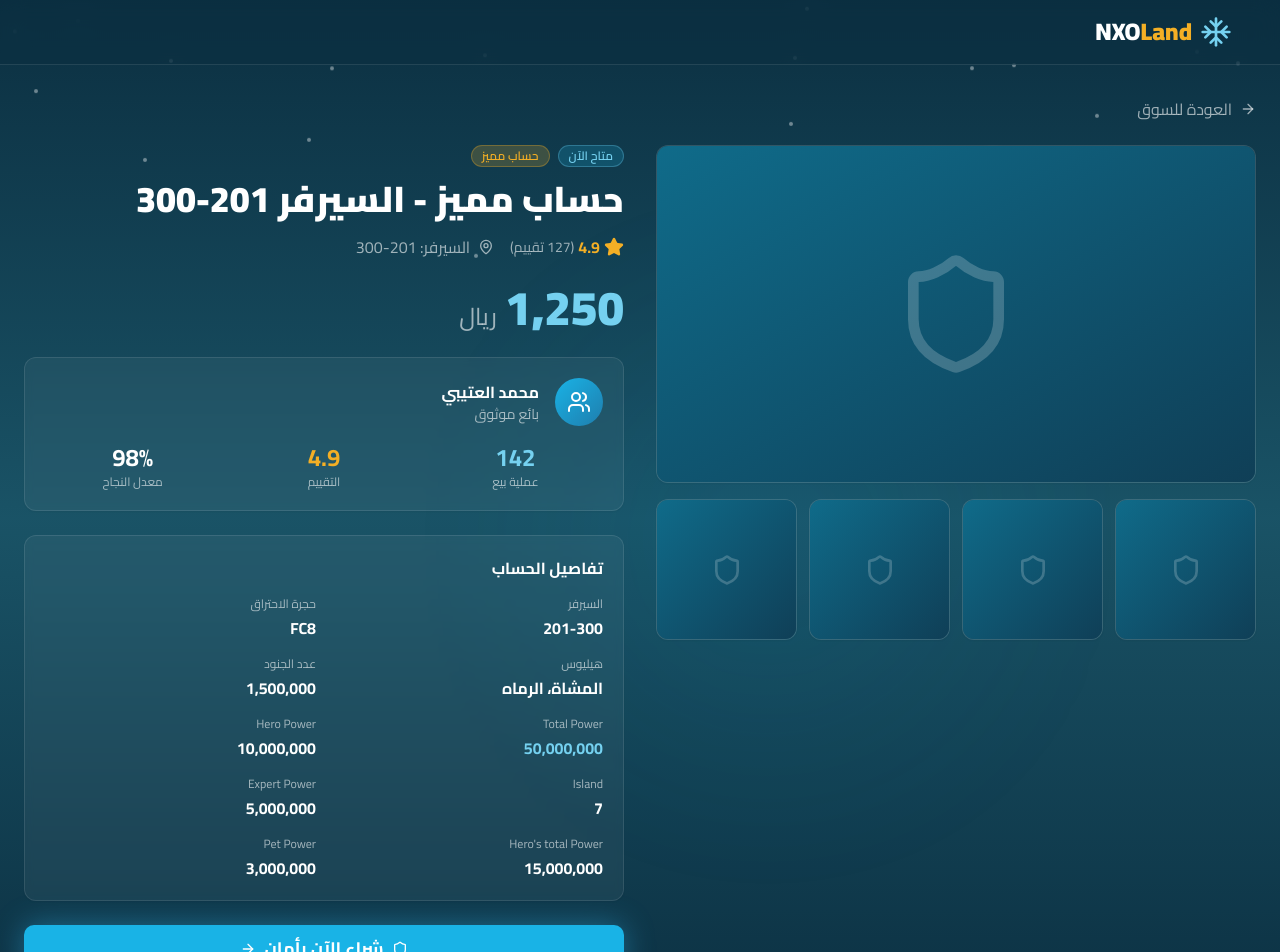
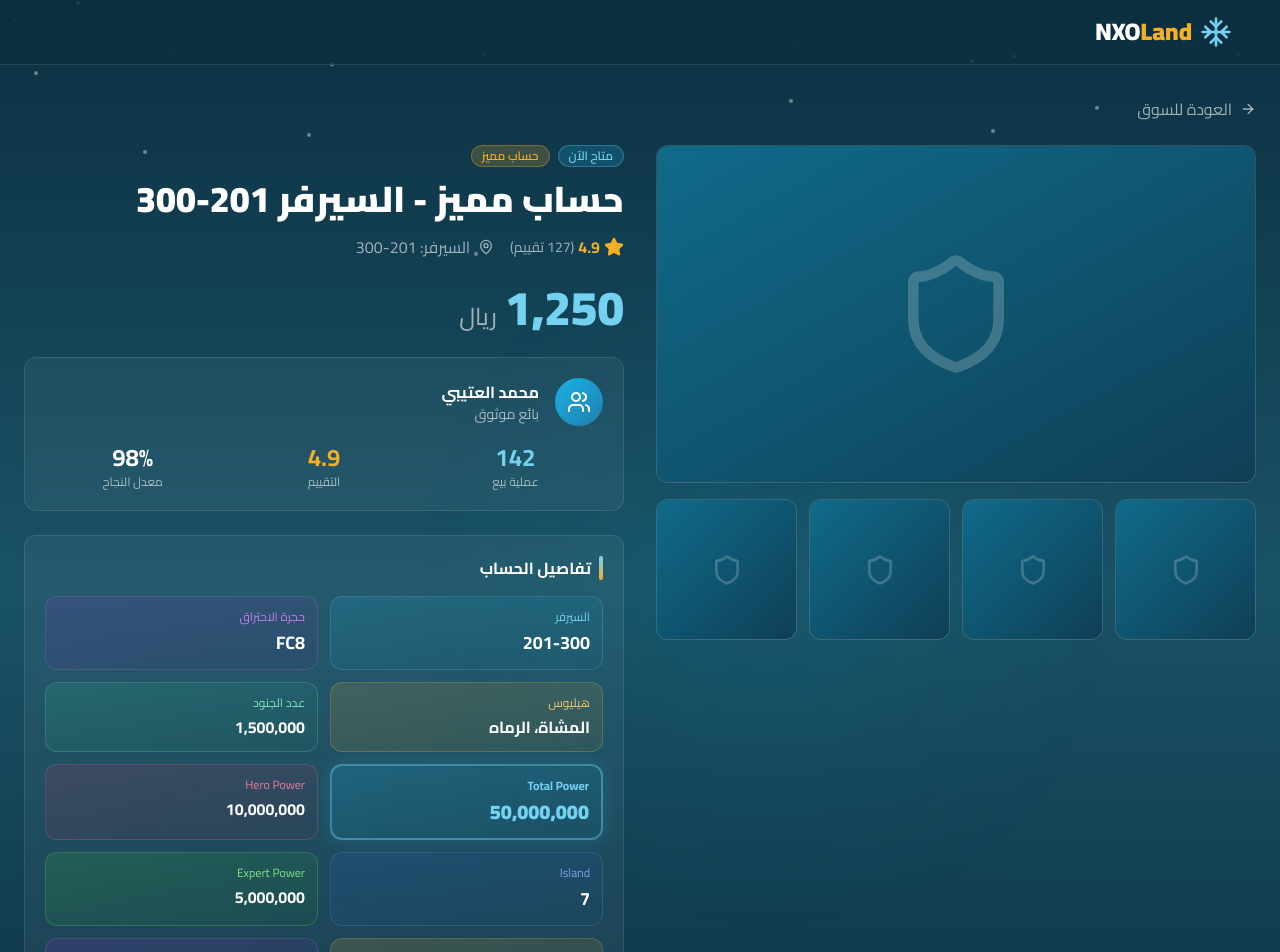
Before and after one commit to Netrohub/Frontend, a React (Vite) app: page /product/1 in a window 1280 px wide. Shown: the top 952 px of the page. Built offline with nearby package versions, Linux system fonts and the light colour scheme; the HTML template or start-up script is replaced by a standard one.

Commit message:
Refactor product details page

```diff
--- a/src/pages/ProductDetails.tsx
+++ b/src/pages/ProductDetails.tsx
@@ -126,46 +126,49 @@ const ProductDetails = () => {
 
             {/* Account Details */}
             <Card className="p-5 bg-white/5 border-white/10 backdrop-blur-sm">
-              <h3 className="font-bold text-white mb-4">تفاصيل الحساب</h3>
-              <div className="grid grid-cols-2 gap-4">
-                <div className="space-y-1">
-                  <div className="text-xs text-white/60">السيرفر</div>
-                  <div className="font-bold text-white">201-300</div>
+              <h3 className="font-bold text-white mb-4 flex items-center gap-2">
+                <div className="w-1 h-6 bg-gradient-to-b from-[hsl(195,80%,70%)] to-[hsl(40,90%,55%)] rounded-full" />
+                تفاصيل الحساب
+              </h3>
+              <div className="grid grid-cols-2 gap-3">
+                <div className="p-3 bg-gradient-to-br from-[hsl(195,80%,50%,0.15)] to-[hsl(195,80%,30%,0.1)] rounded-lg border border-[hsl(195,80%,70%,0.2)]">
+                  <div className="text-xs text-[hsl(195,80%,70%)] mb-1">السيرفر</div>
+                  <div className="font-bold text-white text-lg">201-300</div>
                 </div>
-                <div className="space-y-1">
-                  <div className="text-xs text-white/60">حجرة الاحتراق</div>
-                  <div className="font-bold text-white">FC8</div>
+                <div className="p-3 bg-gradient-to-br from-[hsl(280,70%,50%,0.15)] to-[hsl(280,70%,30%,0.1)] rounded-lg border border-[hsl(280,70%,70%,0.2)]">
+                  <div className="text-xs text-[hsl(280,70%,70%)] mb-1">حجرة الاحتراق</div>
+                  <div className="font-bold text-white text-lg">FC8</div>
                 </div>
-                <div className="space-y-1">
-                  <div className="text-xs text-white/60">هيليوس</div>
+                <div className="p-3 bg-gradient-to-br from-[hsl(40,90%,55%,0.15)] to-[hsl(40,90%,40%,0.1)] rounded-lg border border-[hsl(40,90%,70%,0.2)]">
+                  <div className="text-xs text-[hsl(40,90%,70%)] mb-1">هيليوس</div>
                   <div className="font-bold text-white">المشاة، الرماه</div>
                 </div>
-                <div className="space-y-1">
-                  <div className="text-xs text-white/60">عدد الجنود</div>
+                <div className="p-3 bg-gradient-to-br from-[hsl(160,60%,50%,0.15)] to-[hsl(160,60%,30%,0.1)] rounded-lg border border-[hsl(160,60%,70%,0.2)]">
+                  <div className="text-xs text-[hsl(160,60%,70%)] mb-1">عدد الجنود</div>
                   <div className="font-bold text-white">1,500,000</div>
                 </div>
-                <div className="space-y-1">
-                  <div className="text-xs text-white/60">Total Power</div>
-                  <div className="font-bold text-[hsl(195,80%,70%)]">50,000,000</div>
+                <div className="p-3 bg-gradient-to-br from-[hsl(195,80%,50%,0.2)] to-[hsl(195,80%,30%,0.15)] rounded-lg border-2 border-[hsl(195,80%,70%,0.4)] shadow-[0_0_20px_rgba(56,189,248,0.2)]">
+                  <div className="text-xs text-[hsl(195,80%,70%)] mb-1 font-bold">Total Power</div>
+                  <div className="font-black text-[hsl(195,80%,70%)] text-xl">50,000,000</div>
                 </div>
-                <div className="space-y-1">
-                  <div className="text-xs text-white/60">Hero Power</div>
+                <div className="p-3 bg-gradient-to-br from-[hsl(340,70%,50%,0.15)] to-[hsl(340,70%,30%,0.1)] rounded-lg border border-[hsl(340,70%,70%,0.2)]">
+                  <div className="text-xs text-[hsl(340,70%,70%)] mb-1">Hero Power</div>
                   <div className="font-bold text-white">10,000,000</div>
                 </div>
-                <div className="space-y-1">
-                  <div className="text-xs text-white/60">Island</div>
-                  <div className="font-bold text-white">7</div>
+                <div className="p-3 bg-gradient-to-br from-[hsl(220,70%,50%,0.15)] to-[hsl(220,70%,30%,0.1)] rounded-lg border border-[hsl(220,70%,70%,0.2)]">
+                  <div className="text-xs text-[hsl(220,70%,70%)] mb-1">Island</div>
+                  <div className="font-bold text-white text-lg">7</div>
                 </div>
-                <div className="space-y-1">
-                  <div className="text-xs text-white/60">Expert Power</div>
+                <div className="p-3 bg-gradient-to-br from-[hsl(120,60%,50%,0.15)] to-[hsl(120,60%,30%,0.1)] rounded-lg border border-[hsl(120,60%,70%,0.2)]">
+                  <div className="text-xs text-[hsl(120,60%,70%)] mb-1">Expert Power</div>
                   <div className="font-bold text-white">5,000,000</div>
                 </div>
-                <div className="space-y-1">
-                  <div className="text-xs text-white/60">Hero's total Power</div>
+                <div className="p-3 bg-gradient-to-br from-[hsl(40,90%,55%,0.15)] to-[hsl(40,90%,40%,0.1)] rounded-lg border border-[hsl(40,90%,70%,0.2)]">
+                  <div className="text-xs text-[hsl(40,90%,70%)] mb-1">Hero's total Power</div>
                   <div className="font-bold text-white">15,000,000</div>
                 </div>
-                <div className="space-y-1">
-                  <div className="text-xs text-white/60">Pet Power</div>
+                <div className="p-3 bg-gradient-to-br from-[hsl(280,70%,50%,0.15)] to-[hsl(280,70%,30%,0.1)] rounded-lg border border-[hsl(280,70%,70%,0.2)]">
+                  <div className="text-xs text-[hsl(280,70%,70%)] mb-1">Pet Power</div>
                   <div className="font-bold text-white">3,000,000</div>
                 </div>
               </div>
```
